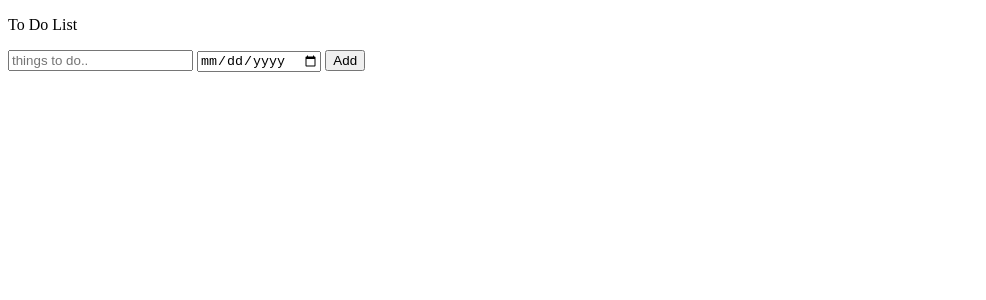
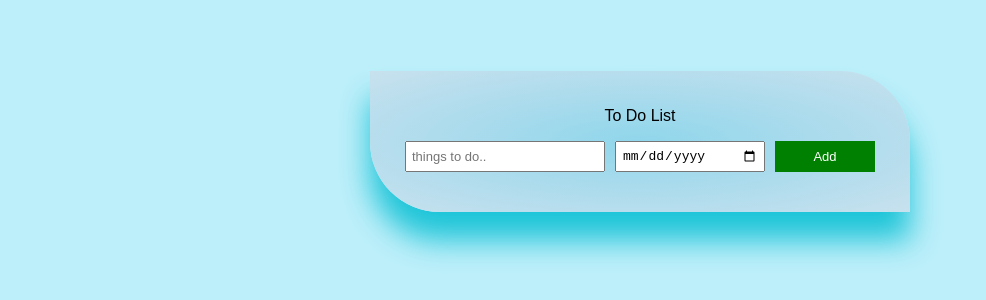
Before and after one commit to HarshadJadhav5/To-Do-List, a plain HTML site: page index.html in a window 1280 px wide. Shown: the whole page, without its empty margins (0-986 px from the left). Drawn offline with Linux system fonts and the light colour scheme.

Commit message:
Update the css link

```diff
--- a/index.html
+++ b/index.html
@@ -4,7 +4,7 @@
     <meta charset="UTF-8">
     <meta name="viewport" content="width=device-width, initial-scale=1.0">
     <title>ToDoList</title>
-    <link rel="stylesheet" href="11-todoList.css">
+    <link rel="stylesheet" href="todoList.css">
 </head>
 <body>
 
```
